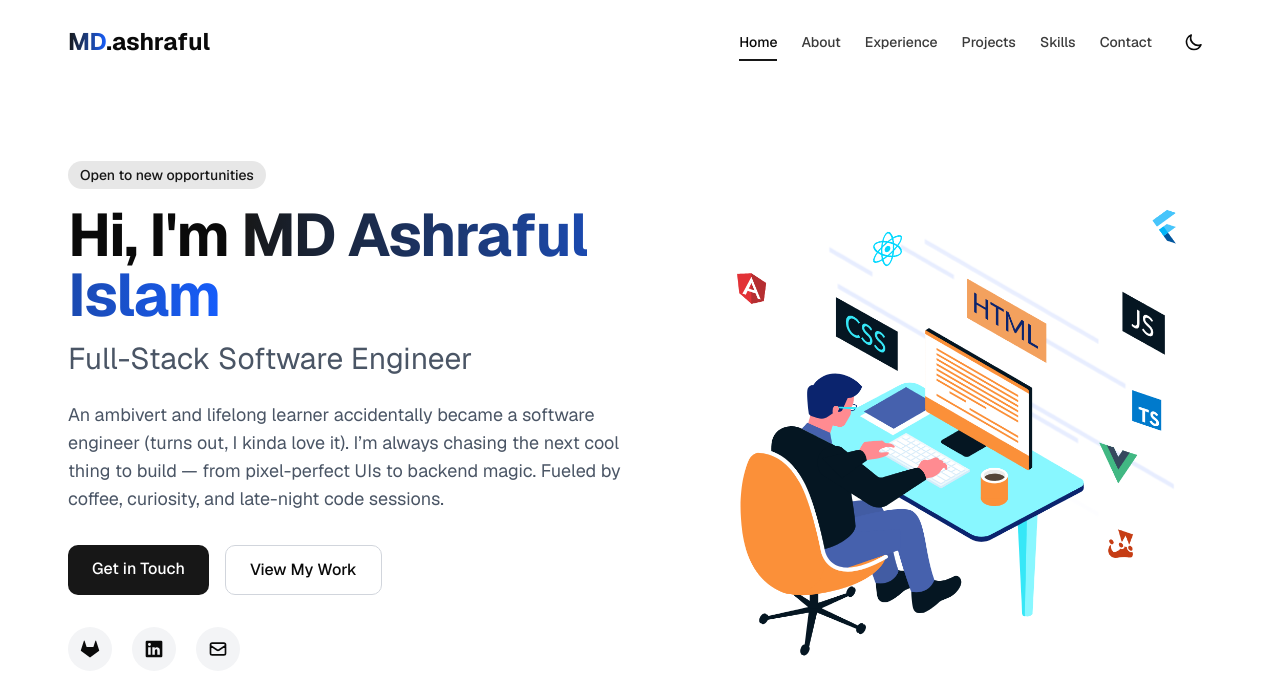
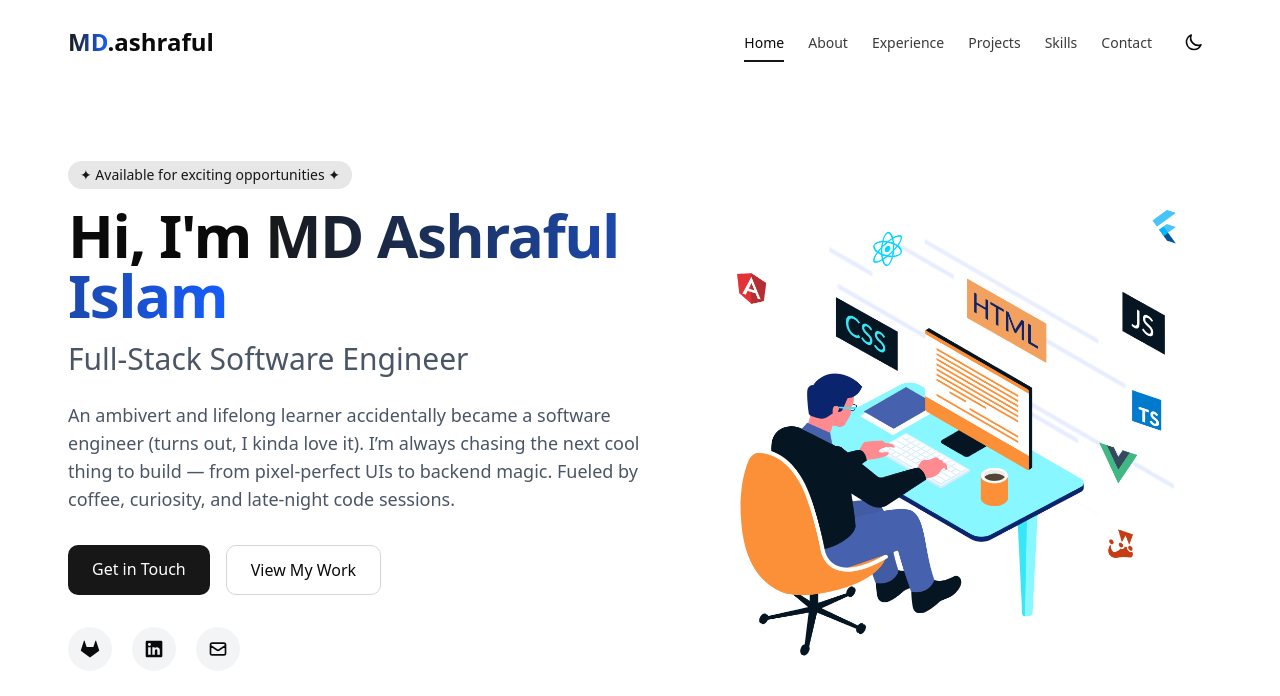
Before and after one commit to Srabon444/portfolio, a Next.js app: page / in a window 1280 px wide. Shown: the top 696 px of the page. Built offline with nearby package versions, Linux system fonts and the light colour scheme.

Commit message:
:recycle: enhance About section; update availability display and improve styling

```diff
--- a/src/app/globals.css
+++ b/src/app/globals.css
@@ -99,8 +99,6 @@ section {
 @theme inline {
   --color-background: var(--background);
   --color-foreground: var(--foreground);
-  --font-sans: var(--font-geist-sans);
-  --font-mono: var(--font-geist-mono);
   --color-sidebar-ring: var(--sidebar-ring);
   --color-sidebar-border: var(--sidebar-border);
   --color-sidebar-accent-foreground: var(--sidebar-accent-foreground);
@@ -137,6 +135,10 @@ section {
 }
 
 :root {
+  /* Font variables */
+  --font-sans: var(--geist-sans);
+  --font-mono: var(--geist-mono);
+
   --radius: 0.625rem;
   --background: oklch(1 0 0);
   --foreground: oklch(0.145 0 0);
--- a/src/components/sections/About.tsx
+++ b/src/components/sections/About.tsx
@@ -100,11 +100,11 @@ export default function About() {
             </div>
 
             <div className="pt-4 flex justify-between items-center">
-              <p className="text-sm text-gray-500 dark:text-gray-400">
-                Currently {personalInfo.availability}
-              </p>
-              <Link
-                href="/Ashraful_Islam_Resume.pdf"
+              <p className="inline-flex items-center px-3 py-1.5 bg-gradient-to-r from-primary/20 to-primary/10 dark:from-primary/30 dark:to-primary/10 text-primary dark:text-primary-foreground rounded-full text-sm font-medium animate-pulse">
+                <span className="w-2 h-2 bg-green-500 rounded-full mr-2"></span>
+                {personalInfo.availability}
+              </p><Link
+                href="https://drive.google.com/file/d/1YOl-_xifAZeF5UYEbrZux1j4x2q2vcmj/view?usp=drive_link"
                 target="_blank"
                 rel="noopener noreferrer"
                 className="inline-flex items-center px-4 py-2 bg-gray-100 dark:bg-gray-800 rounded-lg hover:bg-gray-200 dark:hover:bg-gray-700 transition-colors text-sm font-medium"
--- a/src/data/portfolioData.ts
+++ b/src/data/portfolioData.ts
@@ -32,13 +32,12 @@ export interface Project {
   hobby: boolean;
 }
 
-export const personalInfo = {
-  name: "MD Ashraful Islam",
+export const personalInfo = {  name: "MD Ashraful Islam",
   title: "Full-Stack Software Engineer",
   email: "ashraful.codesmith@gmail.com",
   phone: "+880 1675996598",
   location: "Dhaka, Bangladesh",
-  availability: "Open to new opportunities",
+  availability: "✦ Available for exciting opportunities ✦",
   bio: "An ambivert and lifelong learner accidentally became a software engineer (turns out, I kinda love it). I’m always chasing the next cool thing to build — from pixel-perfect UIs to backend magic. Fueled by coffee, curiosity, and late-night code sessions.",
   // bio: "Passionate full-stack software engineer with expertise in modern web technologies. I build elegant, responsive, and performant web applications that solve real-world problems.",
   gitlab: "https://gitlab.com/users/srabon444/starred",
```
Also changed, not shown: 1 other file (tests, documents, lock files or other folders).
